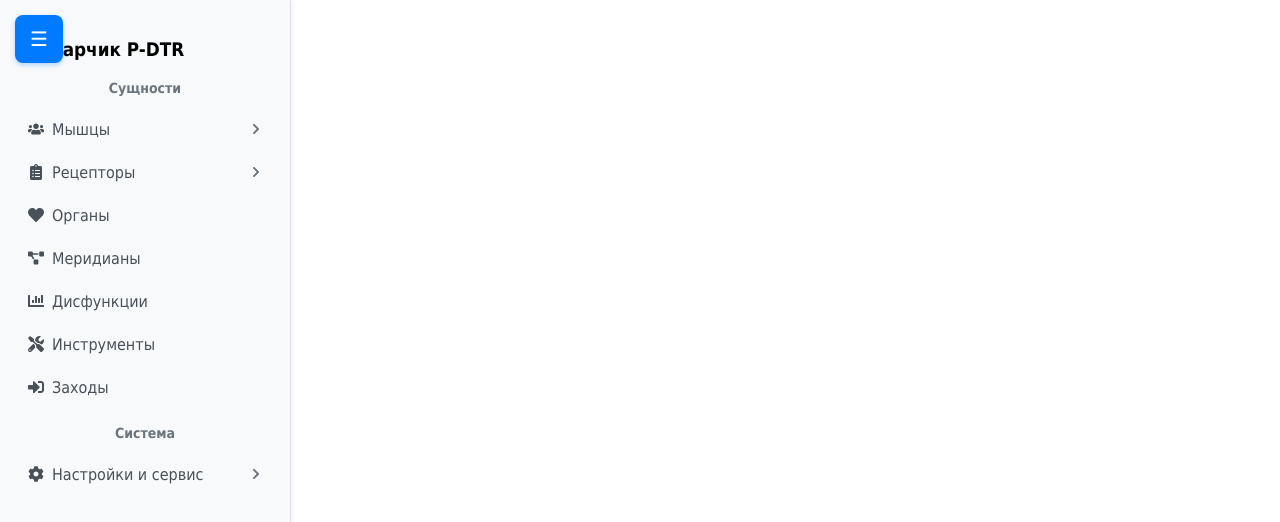
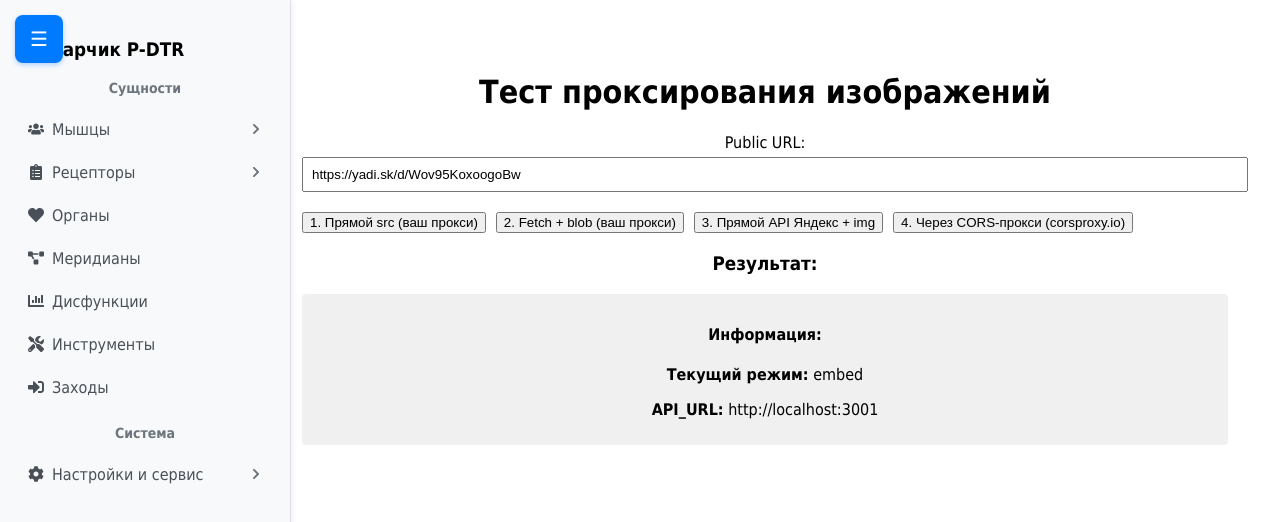
Before and after one commit to volevole/p-dtr-base, a React (Create React App) app: page /test-image in a window 1280 px wide. Shown: the top 522 px of the page. Built offline with nearby package versions, Linux system fonts and the light colour scheme.

Commit message:
Перед разделением сервера на части

```diff
--- a/src/App.js
+++ b/src/App.js
@@ -57,6 +57,7 @@ import './App.css';   //стили
 // Тестовые - потом можно удалить
 import TestPreview from './TestPreview';
 import TestRefreshLinks from './TestRefreshLinks';
+import TestImage from './TestImage';
 
 
 function App() {
@@ -122,6 +123,7 @@ function App() {
             // Тестовые - потом можно удалить
             <Route path="/test-preview" element={<TestPreview />} />
             <Route path="/test-refresh" element={<TestRefreshLinks />} />  //Это полезно, лучше оставить, т.к. вызывается из AllMediaPage
+            <Route path="/test-image" element={<TestImage />} />
 
             // Добавьте маршрут для отдельного просмотра
             <Route path="/media-viewer/:id" element={<MediaViewerPage />} />
--- a/src/MediaManager.js
+++ b/src/MediaManager.js
@@ -329,7 +329,28 @@ function MediaManager({
             }}>
               {thumbnailUrl ? (
                 <img
-                    src={thumbnailUrl}
+                  ref={img => {
+                    if (img && !img.src) {
+                      // Загружаем изображение с правильным Referer
+                      fetch(thumbnailUrl, {
+                        headers: { 'Referer': 'https://disk.yandex.ru/' }
+                      })
+                      .then(res => {
+                        if (!res.ok) throw new Error(`HTTP ${res.status}`);
+                        return res.blob();
+                      })
+                      .then(blob => {
+                        const objectUrl = URL.createObjectURL(blob);
+                        img.src = objectUrl;
+                        img.onload = () => URL.revokeObjectURL(objectUrl);
+                      })
+                      .catch(err => {
+                        console.error('[MediaManager] Failed to load image:', err);
+                        img.style.display = 'none';
+                        img.parentElement.innerHTML = getFileIcon(item.file_type);
+                      });
+                    }
+                  }}
                   alt=""
                   style={{
                     width: '100%',
@@ -416,6 +437,10 @@ function MediaManager({
     );
   }
 };
+
+
+
+
 // ============ КОНЕЦ ФУНКЦИИ РЕНДЕРИНГА МЕДИА ============
 
   // Если нет entityType или entityId, не рендерим компонент
--- /dev/null
+++ b/src/TestImage.js
@@ -0,0 +1,154 @@
+// src/TestImage.js
+import React, { useState } from 'react';
+import API_URL from './config/api';
+
+function TestImage() {
+  const [url, setUrl] = useState('https://yadi.sk/d/Wov95KoxoogoBw');
+  const [loading, setLoading] = useState(false);
+  const [error, setError] = useState('');
+  const [blobUrl, setBlobUrl] = useState('');
+
+  // Вариант 1: через ваш прокси (старый)
+  const testProxy = () => {
+    setBlobUrl(`${API_URL}/api/yandex-preview?url=${encodeURIComponent(url)}&size=M`);
+  };
+
+  // Вариант 2: fetch + blob через ваш прокси (с явным указанием mode)
+const testFetchBlob = async () => {
+  setLoading(true);
+  setError('');
+  try {
+    // Явно передаём mode=legacy
+    const response = await fetch(`${API_URL}/api/yandex-preview?url=${encodeURIComponent(url)}&size=M&mode=legacy`);
+    if (!response.ok) throw new Error(`HTTP ${response.status}`);
+    const blob = await response.blob();
+    const objectUrl = URL.createObjectURL(blob);
+    setBlobUrl(objectUrl);
+  } catch (err) {
+    setError(err.message);
+  } finally {
+    setLoading(false);
+  }
+};
+
+  // Вариант 3: прямой вызов API Яндекса из браузера (через CORS-прокси или fetch)
+  const testDirectYandexApi = async () => {
+    setLoading(true);
+    setError('');
+    try {
+      // 1. Получаем previewUrl через API Яндекса (публичное API, поддерживает CORS)
+      const apiUrl = `https://cloud-api.yandex.net/v1/disk/public/resources?public_key=${encodeURIComponent(url)}&preview_size=M`;
+      const yandexResponse = await fetch(apiUrl);
+      if (!yandexResponse.ok) throw new Error(`Yandex API HTTP ${yandexResponse.status}`);
+      const yandexData = await yandexResponse.json();
+
+      let previewUrl = null;
+      if (yandexData.preview) {
+        if (typeof yandexData.preview === 'string') {
+          previewUrl = yandexData.preview;
+        } else if (yandexData.preview.M) {
+          previewUrl = yandexData.preview.M;
+        }
+      }
+
+      if (!previewUrl) {
+        throw new Error('Preview URL not found');
+      }
+
+      // 2. Загружаем изображение по прямой ссылке (через CORS-прокси, если нужно)
+      // Пробуем напрямую
+      setBlobUrl(previewUrl);
+
+    } catch (err) {
+      console.error('Direct API error:', err);
+      setError(err.message);
+    } finally {
+      setLoading(false);
+    }
+  };
+
+  // Вариант 4: через общедоступный CORS-прокси (если Яндекс блокирует CORS)
+  const testCorsProxy = async () => {
+    setLoading(true);
+    setError('');
+    try {
+      // Получаем previewUrl через API Яндекса
+      const apiUrl = `https://cloud-api.yandex.net/v1/disk/public/resources?public_key=${encodeURIComponent(url)}&preview_size=M`;
+      const yandexResponse = await fetch(apiUrl);
+      const yandexData = await yandexResponse.json();
+
+      let previewUrl = null;
+      if (yandexData.preview) {
+        if (typeof yandexData.preview === 'string') {
+          previewUrl = yandexData.preview;
+        } else if (yandexData.preview.M) {
+          previewUrl = yandexData.preview.M;
+        }
+      }
+
+      if (!previewUrl) {
+        throw new Error('Preview URL not found');
+      }
+
+      // Используем общедоступный CORS-прокси (https://corsproxy.io/)
+      const proxyUrl = `https://corsproxy.io/?${encodeURIComponent(previewUrl)}`;
+      setBlobUrl(proxyUrl);
+
+    } catch (err) {
+      setError(err.message);
+    } finally {
+      setLoading(false);
+    }
+  };
+
+  return (
+    <div style={{ padding: '2rem' }}>
+      <h1>Тест проксирования изображений</h1>
+
+      <div style={{ marginBottom: '20px' }}>
+        <label>Public URL:</label>
+        <input
+          type="text"
+          value={url}
+          onChange={(e) => setUrl(e.target.value)}
+          style={{ width: '100%', padding: '8px', marginTop: '5px' }}
+        />
+      </div>
+
+      <div style={{ display: 'flex', gap: '10px', marginBottom: '20px', flexWrap: 'wrap' }}>
+        <button onClick={testProxy}>1. Прямой src (ваш прокси)</button>
+        <button onClick={testFetchBlob}>2. Fetch + blob (ваш прокси)</button>
+        <button onClick={testDirectYandexApi}>3. Прямой API Яндекс + img</button>
+        <button onClick={testCorsProxy}>4. Через CORS-прокси (corsproxy.io)</button>
+      </div>
+
+      <div style={{ marginTop: '20px' }}>
+        <h3>Результат:</h3>
+
+        {blobUrl && (
+          <div>
+            <h4>Изображение:</h4>
+            <img
+              src={blobUrl}
+              alt="Preview"
+              style={{ maxWidth: '200px', border: '1px solid #ddd' }}
+              onError={(e) => console.log('Error loading image')}
+            />
+            <p>URL: <code style={{ wordBreak: 'break-all' }}>{blobUrl}</code></p>
+          </div>
+        )}
+
+        {loading && <p>Загрузка...</p>}
+        {error && <p style={{ color: 'red' }}>Ошибка: {error}</p>}
+      </div>
+
+      <div style={{ marginTop: '20px', padding: '10px', background: '#f0f0f0', borderRadius: '4px' }}>
+        <h4>Информация:</h4>
+        <p><strong>Текущий режим:</strong> {process.env.REACT_APP_YANDEX_DISK_MODE || 'не задан'}</p>
+        <p><strong>API_URL:</strong> {API_URL || 'не задан'}</p>
+      </div>
+    </div>
+  );
+}
+
+export default TestImage;
--- a/src/config/api.js
+++ b/src/config/api.js
@@ -9,7 +9,8 @@ const useRemoteServer = process.env.REACT_APP_USE_REMOTE_SERVER === 'true';
 const URLS = {
   local: 'http://localhost:3001',
   //remote: 'https://p-dtr-base.onrender.com'
-  remote: 'http://194.226.165.244:3001'
+  //remote: 'http://194.226.165.244:3001'
+  remote: ''  // ← пустая строка для относительных запросов
 };
 
 // Определяем базовый URL
```
Also changed, not shown: src/Чаты по проекту P-DTR .txt, 2 other files (tests, documents, lock files or other folders). Lines whose indentation alone changed are shown as unchanged.
